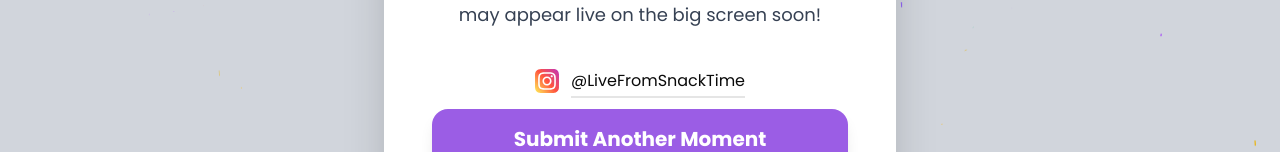
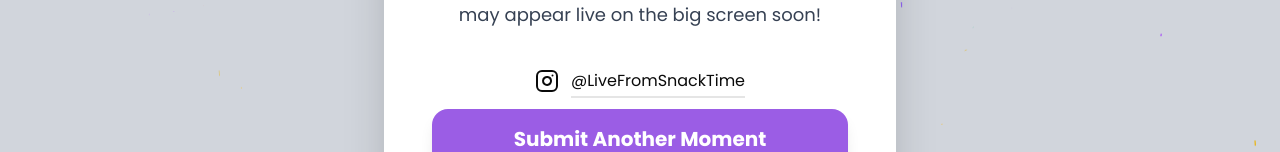
Before and after one commit to FSDTeam-SAA/abtucker-frontend, a Next.js app: page /thank-you in a window 1280 px wide. Shown: the part 437-589 px from the top of the page. Built offline with nearby package versions, Linux system fonts and the light colour scheme; no server answers; a web font is replaced by a local one.

Commit message:
link update

```diff
--- a/src/app/(auth)/login/page.tsx
+++ b/src/app/(auth)/login/page.tsx
@@ -62,8 +62,7 @@ export default function LoginPage() {
                 Welcome!
               </h1>
               <p className="text-[#6C757D] leading-[150%] text-[16px] ">
-                Sign in to book, manage, or host your kitchen spaces
-                effortlessly.
+                Sign in to manage the submissions.
               </p>
             </div>
 
--- a/src/app/page.tsx
+++ b/src/app/page.tsx
@@ -103,13 +103,13 @@ export default function HomePage() {
           {/* Left Section */}
           <div className="w-full xl:w-[64%] flex flex-col items-center lg:items-start text-center lg:text-left">
             <h1 className="text-[30px] sm:text-[40px] md:text-[50px] font-coiny text-[#343A40] leading-tight mb-4 sm:mb-6">
-              Shear Your Favorite Moment!
+              share your favorite moment!
             </h1>
             <p className="text-base sm:text-lg md:text-xl lg:text-2xl font-semibold text-[#343A40]  ">
               {/* Submit your child&apos;s funniest quotes or photos and see them
               live on the big screen. */}
               Scan to submit your child&apos;s quotes and photos throughout the
-              show, they might be featured on the big screen !
+              show, they might be featured on the big screen!
             </p>
 
             <div className="w-full max-w-[720px] mx-auto">
--- a/src/app/thank-you/page.tsx
+++ b/src/app/thank-you/page.tsx
@@ -7,6 +7,7 @@ import Confetti from "react-confetti";
 import { useWindowSize } from "react-use";
 import { useThem } from "@/hooks";
 import Link from "next/link";
+import { Instagram } from "lucide-react";
 
 export default function ThankYouPage() {
   const router = useRouter();
@@ -174,14 +175,14 @@ export default function ThankYouPage() {
           </p>
 
           <div className="flex justify-center  items-center gap-3 my-2 s p-2 ">
-            <Image
-              src={"/insta.svg"}
-              alt="insta"
-              width={24}
-              height={24}
-              className="object-cover w-[24px] h-[24px] cursor-pointer"
-            />
-            <p className="text-[16px]">
+            <Link className=" hover:scale-[105%]" style={{
+                  color: color,
+
+                }} href={'https://www.instagram.com/livefromsnacktime/'} target="_blank" rel="noopener noreferrer">
+
+              <Instagram />
+            </Link>
+            <p className="text-[16px] hover:scale-[105%] ">
               <Link
               target="_blank"
               rel="noopener noreferrer"
@@ -189,8 +190,8 @@ export default function ThankYouPage() {
                   color: color,
                   border:color
                 }}
-                className="border-b-2 pb-1"
-                href={"https://www.livefromsnacktime.com/"}
+                className="border-b-2 pb-1 "
+                href={"https://www.instagram.com/livefromsnacktime/"}
               >
                 @LiveFromSnackTime
               </Link>
```
